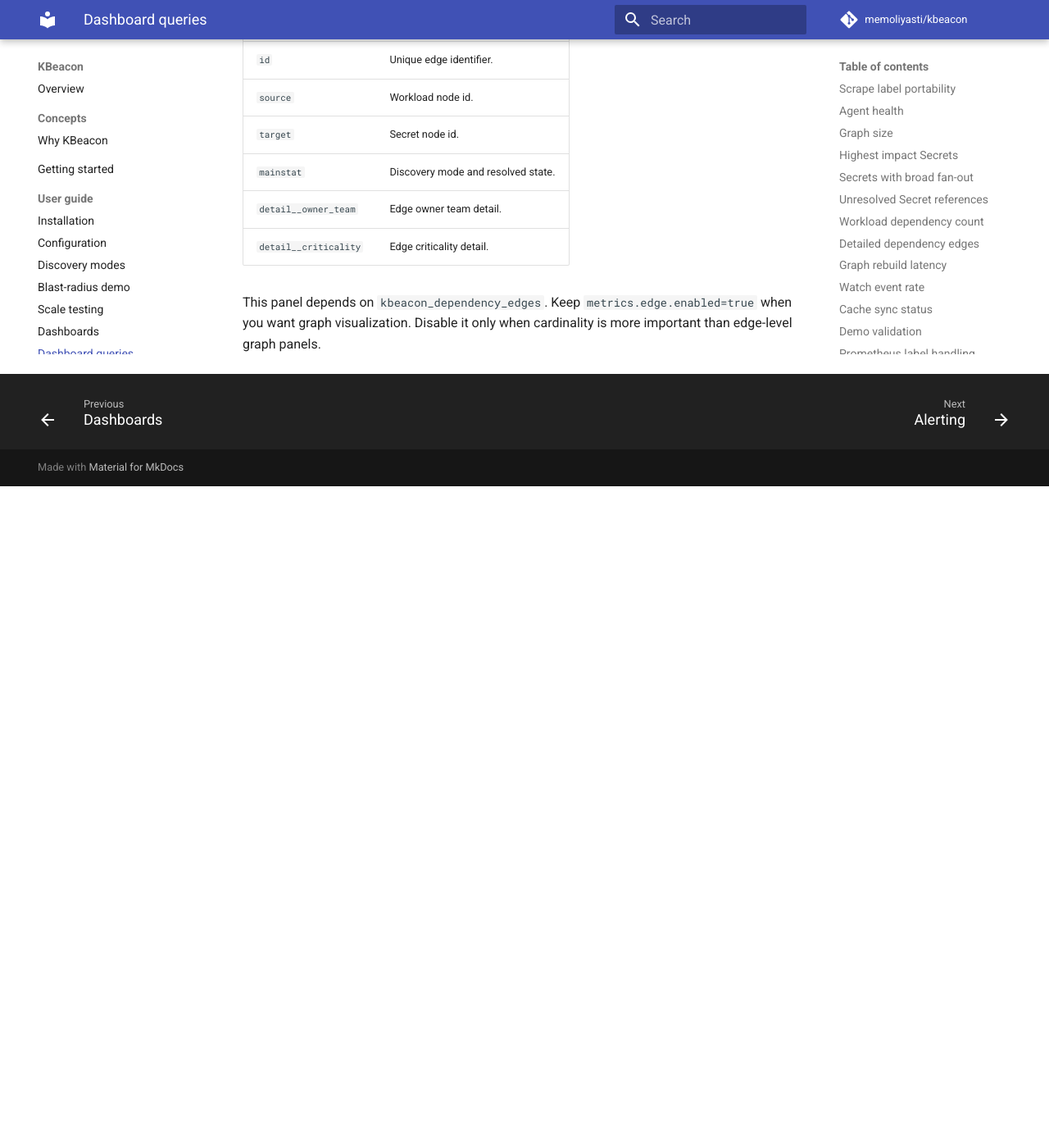
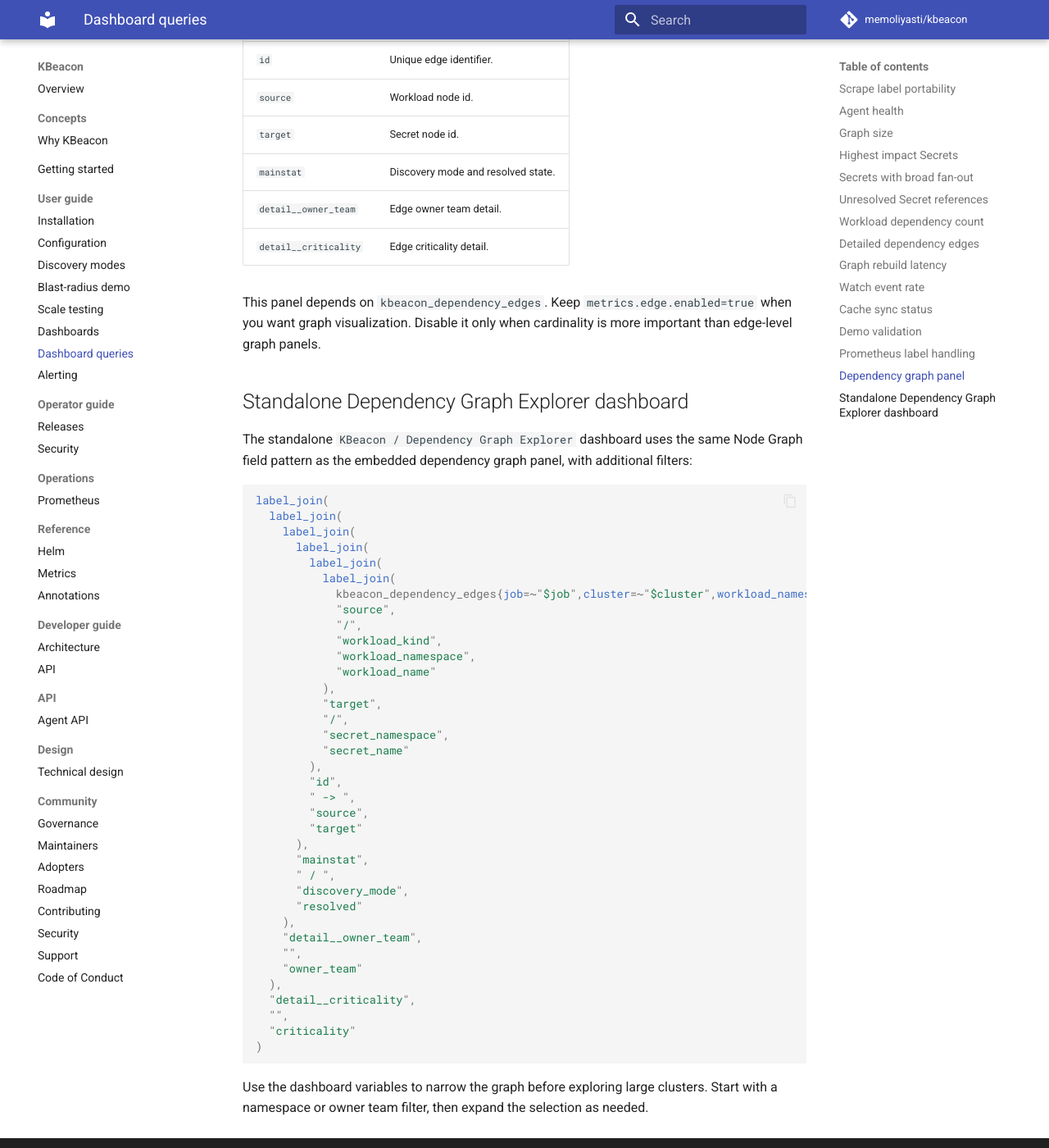
Before and after one commit to memoliyasti/kbeacon, an MkDocs documentation site: the page built from docs/user-guide/dashboard-queries.md, in a window 1280 px wide and 1400 px high, scrolled down 3886 px. Shown: the whole window at 82% size. Built offline with MkDocs 1.6.1 and Material for MkDocs 9.7.7, drawn with Linux system fonts in a browser that asks for light colours; comment, search, counter and statistics services are not loaded; before the commit the page ends 4479 px from its top, so only the background shows below that.

Commit message:
feat(dashboards): add dependency graph explorer dashboard

````diff
--- a/docs/user-guide/dashboard-queries.md
+++ b/docs/user-guide/dashboard-queries.md
@@ -150,3 +150,48 @@ The query creates the fields Grafana Node Graph expects:
 | `detail__criticality` | Edge criticality detail. |
 
 This panel depends on `kbeacon_dependency_edges`. Keep `metrics.edge.enabled=true` when you want graph visualization. Disable it only when cardinality is more important than edge-level graph panels.
+
+## Standalone Dependency Graph Explorer dashboard
+
+The standalone `KBeacon / Dependency Graph Explorer` dashboard uses the same Node Graph field pattern as the embedded dependency graph panel, with additional filters:
+
+```promql
+label_join(
+  label_join(
+    label_join(
+      label_join(
+        label_join(
+          label_join(
+            kbeacon_dependency_edges{job=~"$job",cluster=~"$cluster",workload_namespace=~"$namespace",owner_team=~"$owner_team",criticality=~"$criticality",resolved=~"$resolved",discovery_mode=~"$discovery_mode"},
+            "source",
+            "/",
+            "workload_kind",
+            "workload_namespace",
+            "workload_name"
+          ),
+          "target",
+          "/",
+          "secret_namespace",
+          "secret_name"
+        ),
+        "id",
+        " -> ",
+        "source",
+        "target"
+      ),
+      "mainstat",
+      " / ",
+      "discovery_mode",
+      "resolved"
+    ),
+    "detail__owner_team",
+    "",
+    "owner_team"
+  ),
+  "detail__criticality",
+  "",
+  "criticality"
+)
+```
+
+Use the dashboard variables to narrow the graph before exploring large clusters. Start with a namespace or owner team filter, then expand the selection as needed.
````
Also changed, not shown: charts/kbeacon/README.md (+11 -0 lines), docs/reference/metrics.md (+13 -0 lines), docs/user-guide/dashboards.md (+20 -0 lines), 4 other files.
